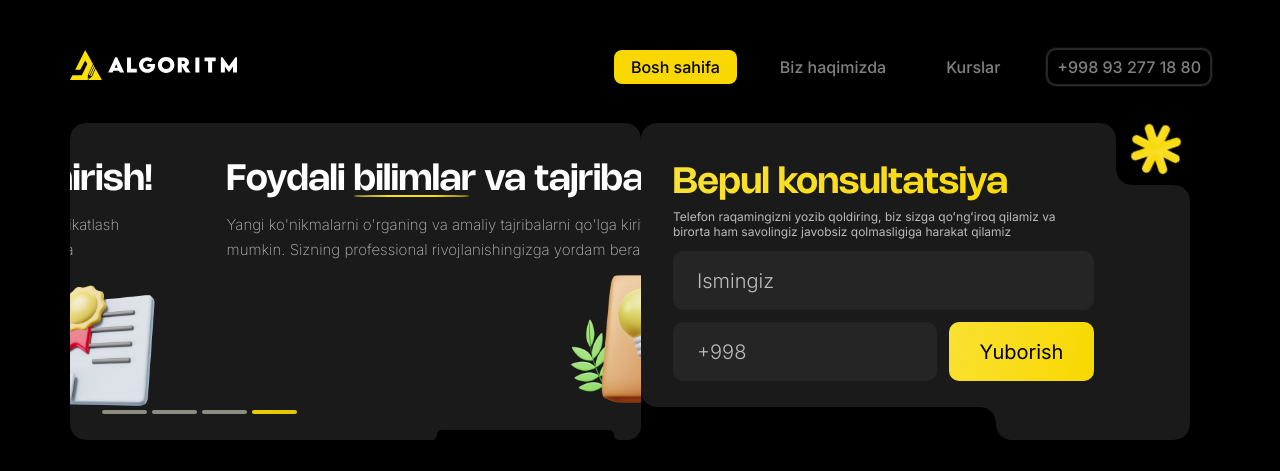
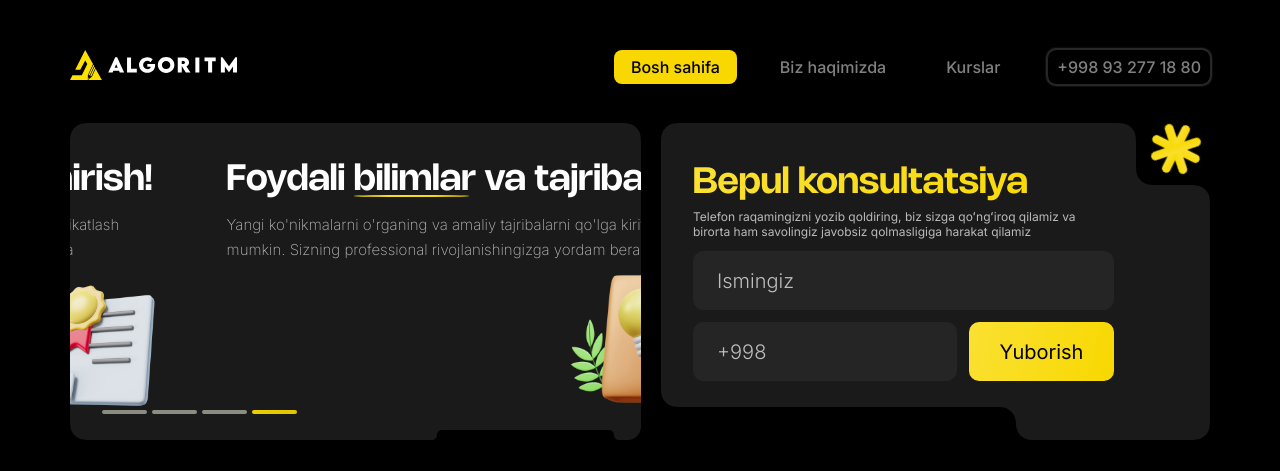
Before and after one commit to Yokubjanovichh/Algoritm_edu_website, a React (Vite) app: page / in a window 1280 px wide. Shown: the top 471 px of the page. Built offline with nearby package versions, Linux system fonts and the light colour scheme.

Commit message:
last commit

```diff
--- a/src/components/Header/HeaderStyles.module.css
+++ b/src/components/Header/HeaderStyles.module.css
@@ -3,7 +3,7 @@
   margin-top: calc(39 / 12.8 * 1vw);
   display: flex;
   align-items: flex-start;
-  color: calc(20 / 12.8 * 1vw);
+  column-gap: calc(20 / 12.8 * 1vw);
 }
 
 /* media section */
```
